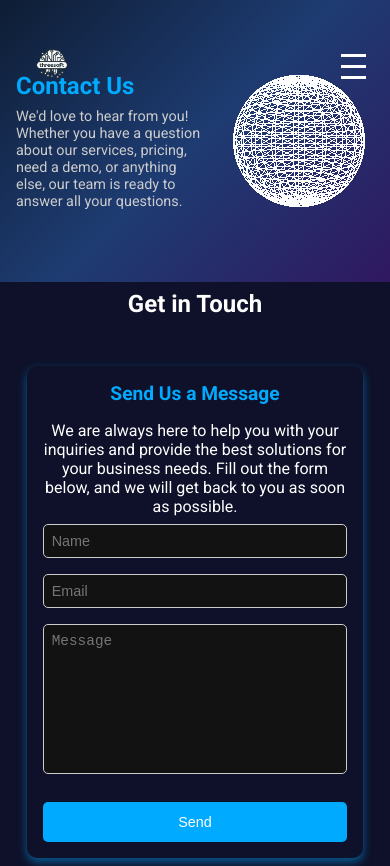
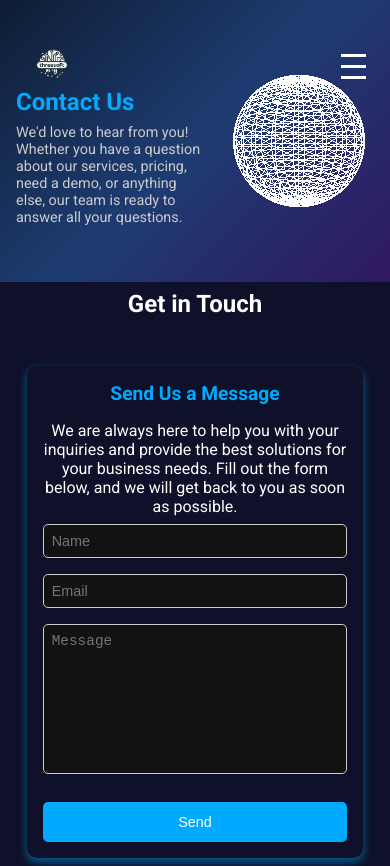
Before and after one commit to ejaz0/shirkat, a React (Create React App) app: page /contact in a window 390 px wide. Built offline with nearby package versions, Linux system fonts and the light colour scheme; a small style sheet from the web is missing.

Commit message:
css mobile fixed

```diff
--- a/src/Components/Contact.js
+++ b/src/Components/Contact.js
@@ -38,8 +38,8 @@ const ContactForm = () => {
             <div className="contact-header-container">
                 <header className="contact-header">
                     <div className="header-content">
-                        <h1>Contact Us</h1>
-                        <p>We'd love to hear from you! Whether you have a question about our services, pricing, need a demo, or anything else, our team is ready to answer all your questions.</p>
+                        <h1 id="contactUs">Contact Us</h1>
+                        <p id="contactUs">We'd love to hear from you! Whether you have a question about our services, pricing, need a demo, or anything else, our team is ready to answer all your questions.</p>
 
                     </div>
                     <div className="globe-container">
--- a/src/Styles/Css/AboutStyle.css
+++ b/src/Styles/Css/AboutStyle.css
@@ -144,6 +144,8 @@
 
     .about-header h1 {
         font-size: 2.5rem;
+        margin-top: 4rem;
+
     }
 
     .about-header p {
--- a/src/Styles/Css/ContactStyle.css
+++ b/src/Styles/Css/ContactStyle.css
@@ -150,6 +150,7 @@
 @media (max-width: 768px) {
     .contact-header-container {
         padding: 1rem;
+
     }
 
     .contact-header h1 {
@@ -195,12 +196,16 @@
 }
 
 @media (max-width: 480px) {
+
     .contact-header-container {
         padding: 1rem;
+
     }
 
     .contact-header h1 {
         font-size: 1.5rem;
+        margin-top: 2rem;
+
     }
 
     .contact-header p {
```
